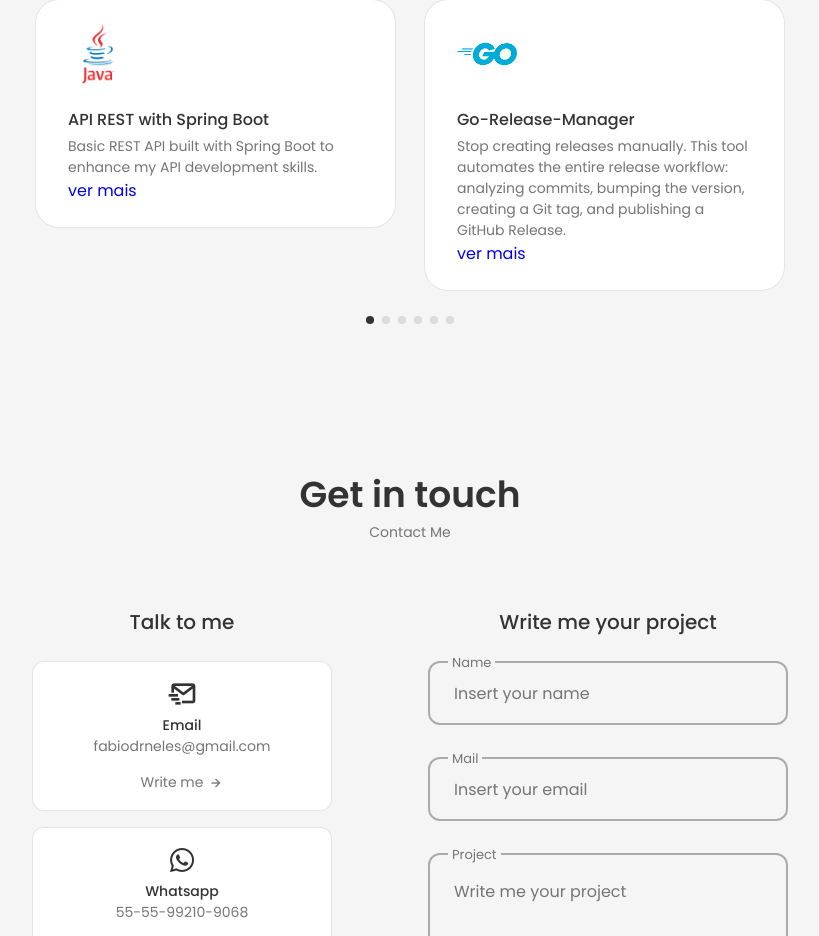
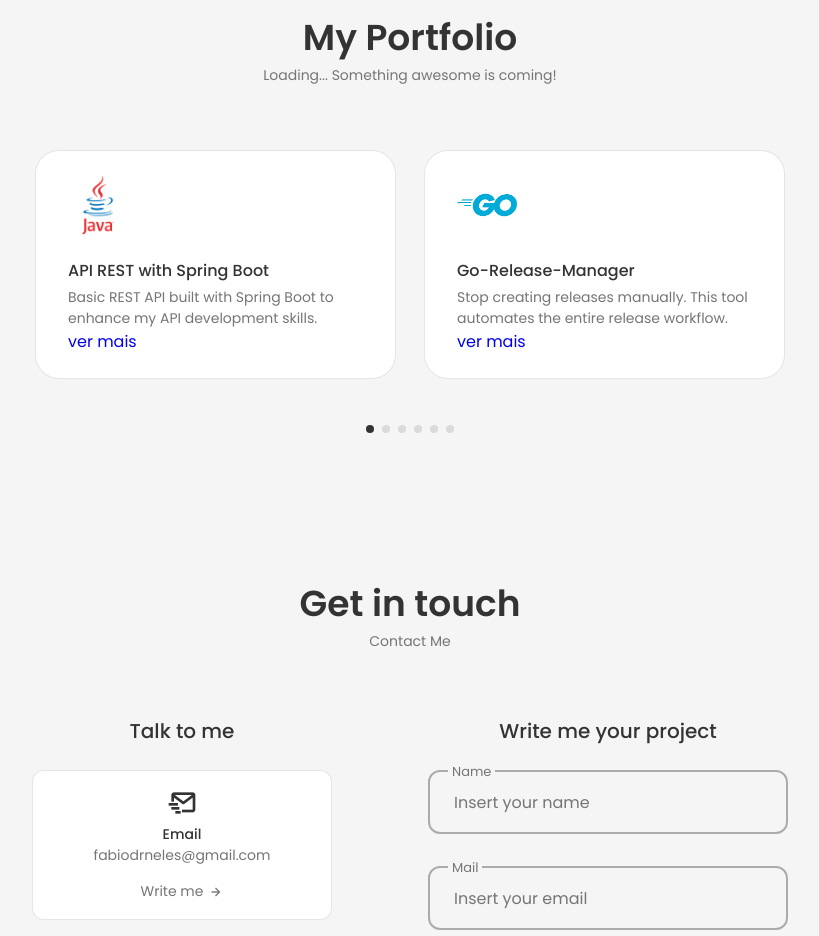
Before and after one commit to fabiodrneles/portfolio-react, a React (Create React App) app: page / in a window 1280 px wide. Shown: the part 3053-3989 px from the top of the page, without its empty margins (230-1049 px from the left). Built offline with nearby package versions, Linux system fonts and the light colour scheme.

Commit message:
trocando foto para jpg

```diff
--- a/src/components/portfolio/Data.jsx
+++ b/src/components/portfolio/Data.jsx
@@ -21,7 +21,7 @@ export const Data = [
     id: 2,
     image: Image7,
     title: "Go-Release-Manager",
-    description: "Stop creating releases manually. This tool automates the entire release workflow: analyzing commits, bumping the version, creating a Git tag, and publishing a GitHub Release.",
+    description: "Stop creating releases manually. This tool automates the entire release workflow.",
     link: (
       <a href="https://github.com/fabiodrneles/Go-Release-Manager" target="_blank" rel="noopener noreferrer">
         ver mais
```
Also changed, not shown: src/assets/about3.jpg (added), src/assets/about3.png (deleted).
